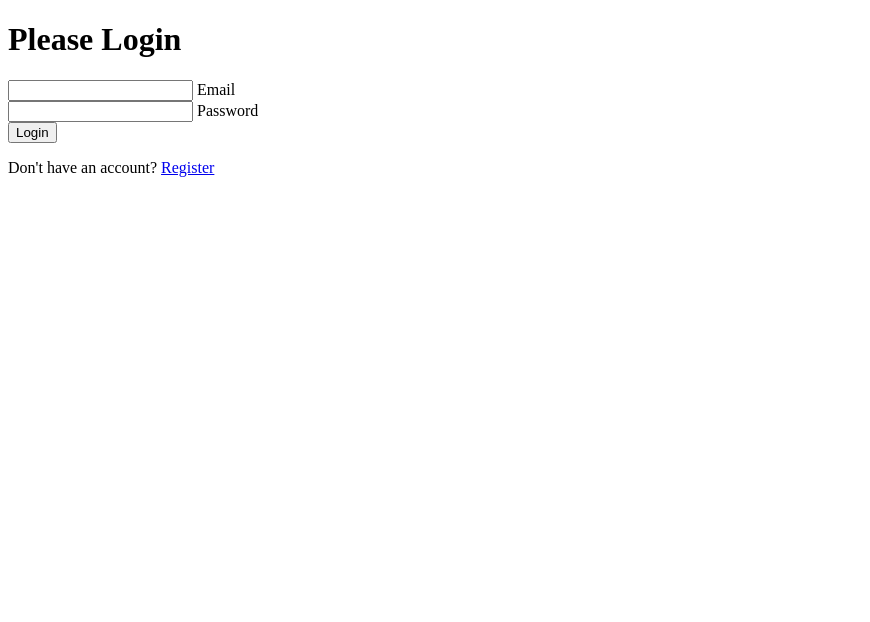
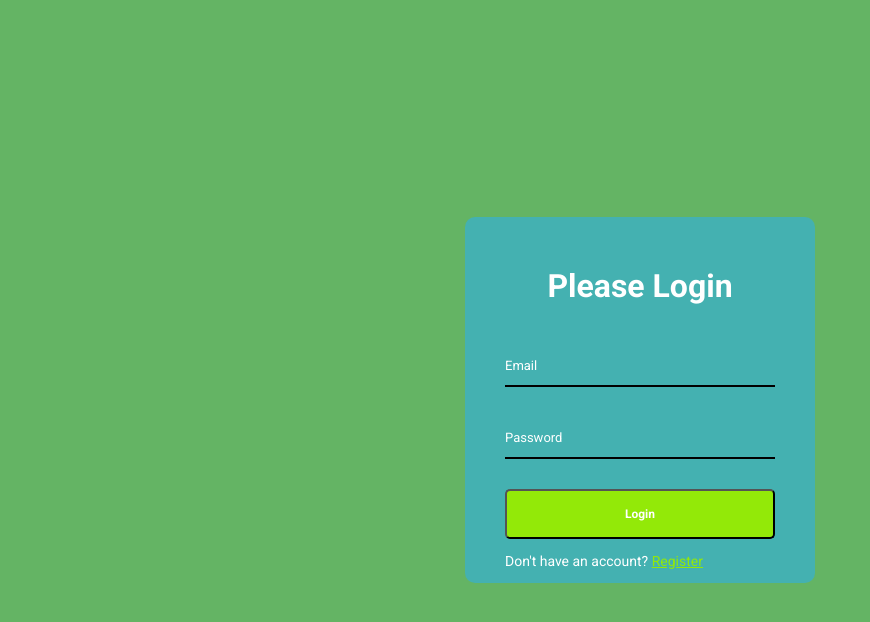
Before and after one commit to MsPreciousO/Form-design, a plain HTML site: page index.html in a window 1280 px wide. Shown: the whole page, without its empty margins (0-870 px from the left). Drawn offline with Linux system fonts and the light colour scheme.

Commit message:
completed but did not add js as yet

```diff
--- a/index.html
+++ b/index.html
@@ -13,6 +13,7 @@
         <form>
             <div class="form-control">
                 <input type="text" required>
+                <span></span>
                 <label>Email</label>
                 <!-- <label>
                     <span style="transition-delay: 0ms">E</span>
@@ -24,6 +25,7 @@
             </div>
             <div class="form-control">
                 <input type="password" required>
+                <span></span>
                 <label>Password</label>
             </div>
 
@@ -33,6 +35,6 @@
     </div>
 
 
-    <script src="./script.js"></script>
+    <script src="script.js"></script>
 </body>
 </html>
--- a/style.css
+++ b/style.css
@@ -0,0 +1,119 @@
+@import url('https://fonts.googleapis.com/css2?family=Mulish:wght@400;700&family=Raleway:wght@400;700&family=Roboto:wght@400;700&display=swap');
+
+*{
+    /* box-sizing: border-box;  */
+    font-family: 'Roboto', sans-serif;
+    background-color: rgb(68, 177, 177);
+    background: linear-gradient(yellow  #fff blue);
+
+}
+
+body{
+    display: flex;
+    margin: 0;
+    padding: 0;
+    background-color: rgb(100, 180, 100);
+    /* align-items: center; */
+    justify-content: center;
+    height: 100vh;
+    overflow: hidden;
+    margin: 0;
+}
+.container{
+    position: absolute;
+    top: 50%;
+    left: 50%;
+    transform: translate(-50%, -50%);
+    width: 350px;
+    border-radius: 10px;
+    /* display: flex; */
+    /* text-align: center; */
+    /* background-color: darkgreen; */
+}
+
+.container h1{
+    color: #fff;
+    text-align: center;
+    padding: 0 0 10px 0;
+    border-bottom: 1px;
+    margin-top: 50px;
+
+}
+.container form{
+    padding: 0 40px;
+    box-sizing: border-box;
+}
+
+.form-control{
+    position: relative;
+    border-bottom: 2px solid;
+    margin: 30px 0;
+}
+
+.form-control input{
+    width: 100%;
+    padding: 0 5px;
+    height: 40px;
+    font-size: 16px;
+    border: none;
+    background: none;
+    outline: none;
+}
+
+.form-control label{
+    position: absolute;
+    top: 50%;
+    /* left: 5px; */
+    color:  #fff;
+    transform: translateY(-50%);
+    font-size: 13px;
+    pointer-events: none;
+}
+input [type="text"] span label{
+    width: 100%;
+    /* height: 30px; */
+    /* position: absolute;
+    top: 50%;
+    left: 25px; */
+    color:  #fff;
+    /* transform: translateY(-50%); */
+    /* font-size: 13px; */
+    /* pointer-events: none; */
+}
+
+/* .form-control span::before{
+    content: '';
+    position: absolute;
+    top: 40px;
+    left: 0;
+    width: 100%;
+    height: 2px;
+    background: greenyellow;
+} */
+
+.btn{
+    width: 100%;
+    height:50px;
+    /* border: 1px solid; */
+    background: rgb(147, 233, 8);
+    border-radius: 5px;
+    font-size: 12px;
+    color: #fff;
+    font-weight: 900;
+    cursor: pointer;
+    text-align: center;
+    outline: none;
+    size: 200px;
+
+}
+p{
+    font-size: 14px;
+    color: #fff;
+    font-weight: 500;
+}
+
+a{
+    font-size: 14px;
+    color: rgb(147, 233, 8);
+    font-weight: 500;
+}
```
